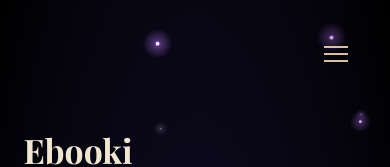
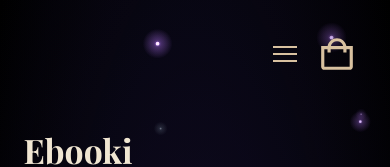
Before and after one commit to eM-Bien/lumera, a Next.js app: page /ebooki in a window 390 px wide. Shown: the top 167 px of the page. Built offline with nearby package versions, Linux system fonts and the light colour scheme.

Commit message:
add local storage to keep info about add to cart

```diff
--- a/app/components/CartIcon/CartIcon.tsx
+++ b/app/components/CartIcon/CartIcon.tsx
@@ -11,12 +11,15 @@ type CartIconProps = {
 
 export default function CartIcon({ onClick, style }: CartIconProps) {
   const { navigate } = useTransition();
-  const { totalCount } = useCart();
+  const { totalCount, hydrated } = useCart();
 
   const handleClick = () => {
     onClick?.(); // np. zamknięcie menu na mobile
     navigate("/koszyk");
   };
+
+  // licznik dopiero po hydratacji — inaczej SSR(0) vs client(N) = mismatch
+  const showBadge = hydrated && totalCount > 0;
 
   return (
     <button
@@ -24,10 +27,10 @@ export default function CartIcon({ onClick, style }: CartIconProps) {
       className={styles.btn}
       onClick={handleClick}
       style={style}
-      aria-label={`Koszyk${totalCount > 0 ? `, ${totalCount} w środku` : ""}`}
+      aria-label={`Koszyk${showBadge ? `, ${totalCount} w środku` : ""}`}
     >
       <span className={styles.icon} aria-hidden="true" />
-      {totalCount > 0 && (
+      {showBadge && (
         <span className={styles.badge} aria-hidden="true">
           {totalCount}
         </span>
--- a/app/components/Ebooks/Cart/CartContext.tsx
+++ b/app/components/Ebooks/Cart/CartContext.tsx
@@ -4,6 +4,7 @@ import {
   createContext,
   useContext,
   useState,
+  useEffect,
   useCallback,
   type ReactNode,
 } from "react";
@@ -23,6 +24,8 @@ type CartContextValue = {
   lastAdded: CartItem | null;
   totalCount: number;
   totalPrice: number;
+  /** true dopiero po hydratacji — używaj, by nie renderować licznika z SSR */
+  hydrated: boolean;
   addItem: (ebook: Ebook) => void;
   openCart: () => void;
   closeCart: () => void;
@@ -30,10 +33,38 @@ type CartContextValue = {
 
 const CartContext = createContext<CartContextValue | null>(null);
 
+const STORAGE_KEY = "lumera_cart";
+
 export function CartProvider({ children }: { children: ReactNode }) {
   const [items, setItems] = useState<CartItem[]>([]);
   const [isOpen, setIsOpen] = useState(false);
   const [lastAdded, setLastAdded] = useState<CartItem | null>(null);
+  const [hydrated, setHydrated] = useState(false);
+
+  // 1) wczytanie z localStorage — dopiero po zamontowaniu (bez SSR mismatch)
+  useEffect(() => {
+    try {
+      const raw = localStorage.getItem(STORAGE_KEY);
+      if (raw) {
+        const parsed = JSON.parse(raw);
+        if (Array.isArray(parsed)) setItems(parsed);
+      }
+    } catch {
+      // uszkodzony JSON / brak dostępu — startujemy z pustego
+    }
+    setHydrated(true);
+  }, []);
+
+  // 2) zapis przy każdej zmianie — ale dopiero po hydratacji,
+  //    żeby pusty stan startowy nie nadpisał zapisanego koszyka
+  useEffect(() => {
+    if (!hydrated) return;
+    try {
+      localStorage.setItem(STORAGE_KEY, JSON.stringify(items));
+    } catch {
+      // brak miejsca / prywatny tryb — ignorujemy
+    }
+  }, [items, hydrated]);
 
   const addItem = useCallback((ebook: Ebook) => {
     const entry: CartItem = {
@@ -47,8 +78,6 @@ export function CartProvider({ children }: { children: ReactNode }) {
     setItems((prev) => {
       const existing = prev.find((i) => i.id === ebook.id);
       if (existing) {
-        // ebook = produkt cyfrowy, więc w praktyce 1 szt. wystarczy,
-        // ale trzymamy qty na wypadek innej logiki później
         return prev.map((i) =>
           i.id === ebook.id ? { ...i, qty: i.qty + 1 } : i,
         );
@@ -74,6 +103,7 @@ export function CartProvider({ children }: { children: ReactNode }) {
         lastAdded,
         totalCount,
         totalPrice,
+        hydrated,
         addItem,
         openCart,
         closeCart,
--- a/app/components/Nav/Nav.module.css
+++ b/app/components/Nav/Nav.module.css
@@ -17,7 +17,13 @@
 /* linki — desktop: rząd */
 .links {
   display: flex;
+  align-items: center;
   gap: 2vh;
+}
+
+/* koszyk: domyślnie (desktop) widoczny w rzędzie, mobilny wariant ukryty */
+.cartMobile {
+  display: none;
 }
 
 /* hamburger — domyślnie ukryty (desktop) */
@@ -58,6 +64,31 @@
 
 /* ===== MOBILE ===== */
 @media (max-width: 768px) {
+  /* nav staje się rzędem: [koszyk][hamburger] przy prawej krawędzi */
+  .nav {
+    display: flex;
+    align-items: center;
+    gap: 1.6vh;
+  }
+
+  /* koszyk zawsze widoczny obok hamburgera, nad panelem menu */
+  .cartMobile {
+    display: inline-grid;
+    place-items: center;
+    position: relative;
+    z-index: 2;
+    order: 2; /* koszyk po hamburgerze (przy prawej krawędzi) */
+  }
+
+  .burger {
+    order: 1; /* hamburger pierwszy, od lewej */
+  }
+
+  /* desktopowy koszyk (w rzędzie linków) znika z menu */
+  .cartDesktop {
+    display: none;
+  }
+
   .burger {
     display: flex;
     position: relative;
--- a/app/components/Nav/Nav.tsx
+++ b/app/components/Nav/Nav.tsx
@@ -31,13 +31,15 @@ export default function Nav() {
 
   const visibleLinks = links.filter((link) => link.href !== pathname);
 
-  // kolejny indeks animacji po linkach (i ewentualnym linku "Strona główna")
-  const cartIndex = visibleLinks.length + (isHome ? 0 : 1);
-
   return (
     <nav
       className={`${styles.nav} ${show ? styles.visible : ""} ${isLight ? styles.light : ""}`}
     >
+      {/* koszyk zawsze widoczny obok hamburgera — tylko mobile */}
+      <span className={styles.cartMobile}>
+        <CartIcon onClick={() => setOpen(false)} />
+      </span>
+
       <button
         type="button"
         className={`${styles.burger} ${open ? styles.burgerOpen : ""}`}
@@ -49,6 +51,7 @@ export default function Nav() {
         <span />
         <span />
       </button>
+
       <div className={`${styles.links} ${open ? styles.linksOpen : ""}`}>
         {visibleLinks.map(({ href, name }, i) => (
           <span
@@ -67,10 +70,8 @@ export default function Nav() {
             style={{ "--i": visibleLinks.length } as React.CSSProperties}
           />
         )}
-        <span
-          className={styles.linkItem}
-          style={{ "--i": cartIndex } as React.CSSProperties}
-        >
+        {/* koszyk na końcu rzędu linków — tylko desktop */}
+        <span className={`${styles.linkItem} ${styles.cartDesktop}`}>
           <CartIcon onClick={() => setOpen(false)} />
         </span>
       </div>
```
Also changed, not shown: public/icons/cart-old.svg (added), public/icons/cart.svg.
